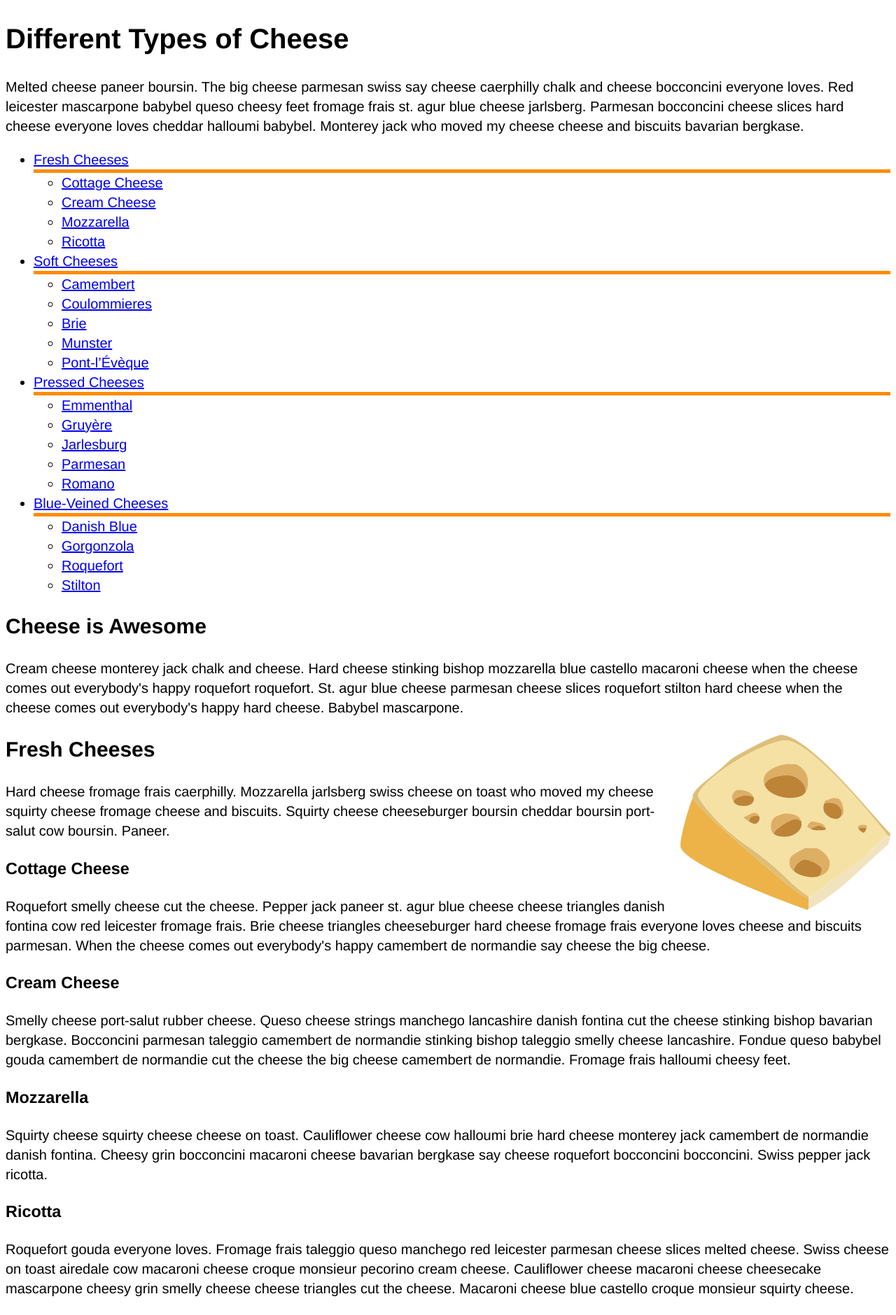
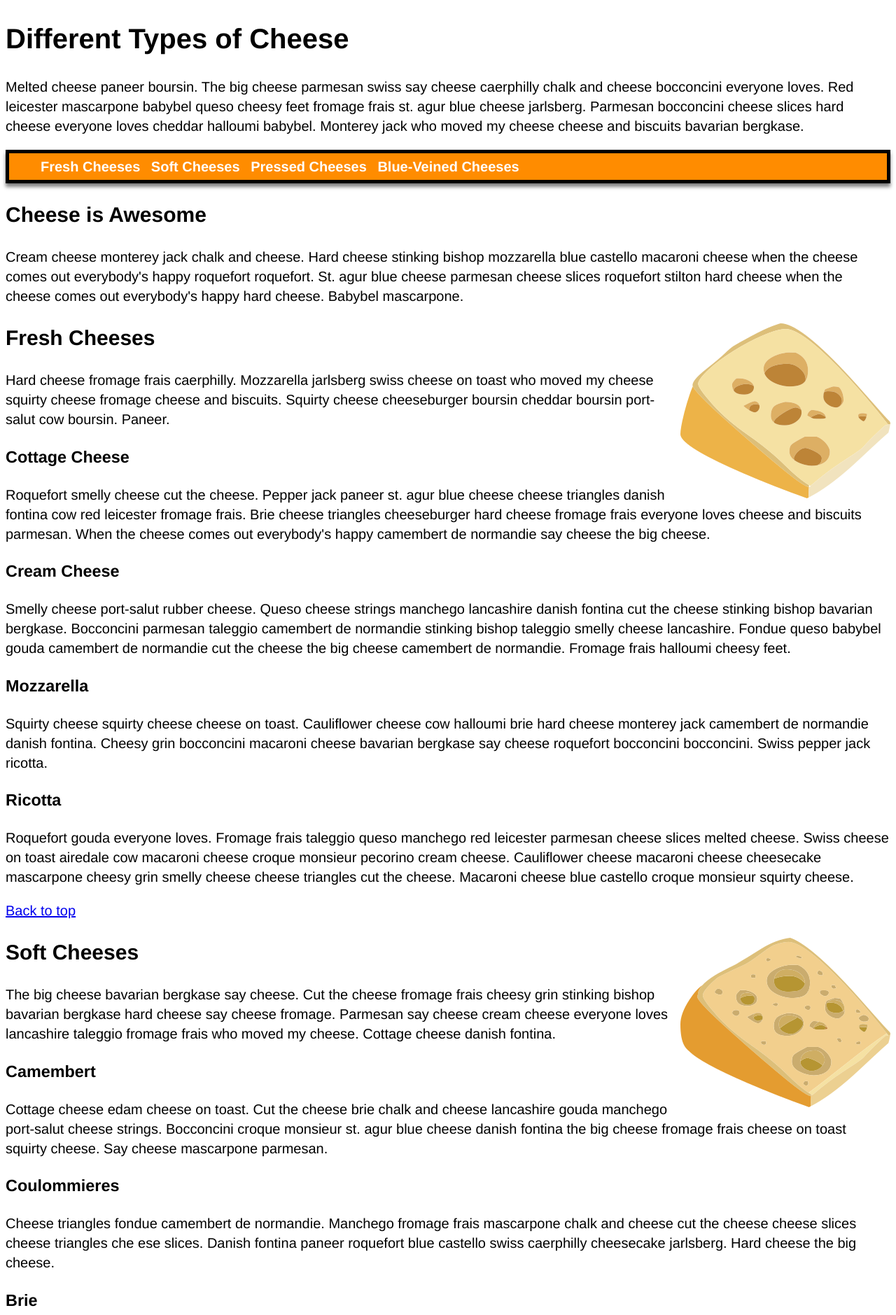
Before and after one commit to ronaldalegonzalez-spec/Comp-1002-25f-02, a PHP site: page /links.html in a window 1280 px wide. Shown: the top 1879 px of the page at 70% size. Run offline with PHP 8.4, Linux system fonts and the light colour scheme.

Commit message:
Complete

```diff
--- a/lesson-11/css/styles.css
+++ b/lesson-11/css/styles.css
@@ -14,66 +14,78 @@ html {
 
 /* STEP 12: Comment out all colored borders, and put a background-color on the below NAV element */
 nav {
-
-
+    /* border: 5px solid hotpink; */
+    background-color: darkorange;
 }
 /* STEP 1: Outline elements to help with styling (NAV, UL, LI, and A) */
 nav ul {
-
+    /* border: 5px solid red; */
     /* STEP 2: Turn off list markers */
-
+    list-style-type: none;
     /* STEP 3: Zero out padding on all UL elements in the NAV */
-
+    padding: zero;
     /* STEP 13a: Put a background-color on the UL elements to hide the text underneath - and a 5px solid black border */
-
+    background-color: darkorange;
+    border: 5px solid black;
+  box-shadow: 0 5px 5px rgba(0,0,0,0.5);
 }
 nav li {
-
+    /* border: 5px solid orange; */
     /* STEP 4: Set the 1st-level LI element to render horizontally */
-
+    display: inline-block;
     /* STEP 6: Set position of 1st-level LI to relative so 2nd-level ULs can be placed with respect to their parent LI */
-
+    position: relative;
 }
 nav li ul {
     /* STEP 7: Set position of 2nd-level lists to 'absolute' */
-
+    position: absolute;
     /* STEP 8: Hide the 2nd-level lists */
-
+    left: -9999px;
+    /* display: none; */
+    /* visibility: hidden; */
     /* STEP 11: Set a consistent width on the 2nd-level UL (15em or so) */
-
+    width: 15rem;
     /* STEP 15: Add a top colored border to the 2nd-level UL to make it look like it is part of the navigation bar */
     border-top: 5px solid darkorange;
 }
 /* STEP 5: Arrange the 2nd-level list items vertically again */
 nav li li {
-
+    display: block;
 }
 nav li a {
-
+    display: block;
     /* STEP 10: Set anchors to function as full-width clickable bars with display: block */
 
 }
 /* STEP 9: Show the 2nd-level list (UL) when the parent LI is moused over (:hover) or it is in focus (:focus-within) - you will need to build a grouped selector */
-
+nav li:hover ul,
+nav li:focus-within ul{
+left: auto;
+}
 
 /* STEP 14: Style the hyperlinks using pseudoclasses - :link, :visited, :focus, :hover, :active (LVFHA) */
 nav a {
-
+      text-decoration:none;
+      font-weight: bold;
+      padding:0.25em;
 }
 nav a:link {
-
+  color: white;
 }
 nav a:visited {
-
+    color: lightgray;
 }
 nav a:focus {
-
+    background-color:orangered;
+    outline:none;
 }
 nav a:hover {
-
+    background-color: white;
+    color: black;
 }
 nav a:active {
-
+    background-color: yellow;
+    color:red;
 }
 
 
--- a/lesson-11/links.html
+++ b/lesson-11/links.html
@@ -75,7 +75,8 @@
 				<h3 id="b2c1">Camembert</h3>
 				<p>Cottage cheese edam cheese on toast. Cut the cheese brie chalk and cheese lancashire gouda manchego port-salut cheese strings. Bocconcini croque monsieur st. agur blue cheese danish fontina the big cheese fromage frais cheese on toast squirty cheese. Say cheese mascarpone parmesan.</p>
 				<h3 id="b2c2">Coulommieres</h3>
-				<p>Cheese triangles fondue camembert de normandie. Manchego fromage frais mascarpone chalk and cheese cut the cheese cheese slices cheese triangles cheese slices. Danish fontina paneer roquefort blue castello swiss caerphilly cheesecake jarlsberg. Hard cheese the big cheese.</p>
+				<p>Cheese triangles fondue camembert de normandie. Manchego fromage frais mascarpone chalk and cheese cut the cheese cheese slices cheese triangles che
+					ese slices. Danish fontina paneer roquefort blue castello swiss caerphilly cheesecake jarlsberg. Hard cheese the big cheese.</p>
 				<h3 id="b2c3">Brie</h3>
 				<p>Croque monsieur dolcelatte rubber cheese. Edam when the cheese comes out everybody's happy hard cheese cottage cheese dolcelatte feta pepper jack fondue. Hard cheese croque monsieur squirty cheese babybel danish fontina cheese and biscuits paneer halloumi. Roquefort the big cheese cut the cheese roquefort cheese and wine blue castello edam blue castello. Taleggio cut the cheese babybel smelly cheese.</p>
 				<h3 id="b2c4">Munster</h3>
```
